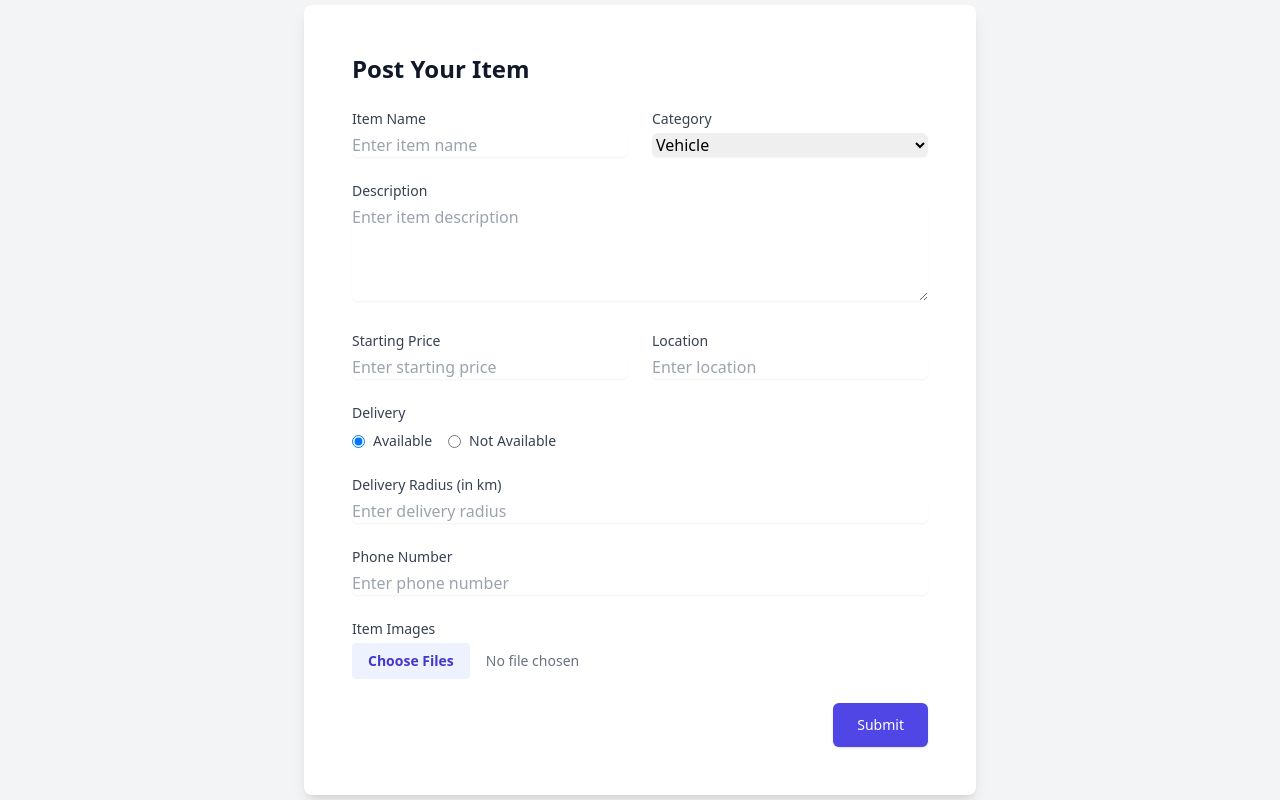
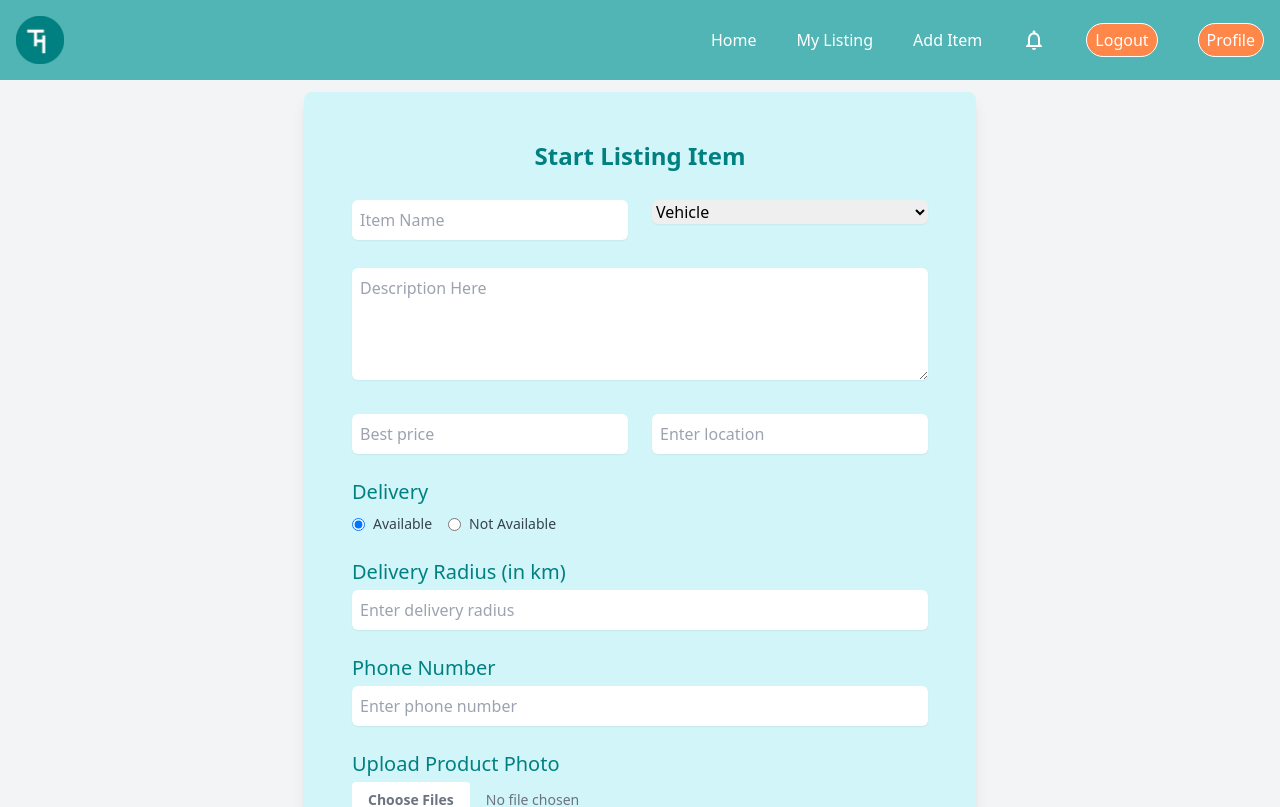
Before and after one commit to Tdanish/BiddingSystem, a React (Vite) app: page /addItem in a window 1280 px wide. Shown: the top 807 px of the page. Built offline with nearby package versions, Linux system fonts and the light colour scheme.

Commit message:
error-in-item-fetching

```diff
--- a/src/components/pages/addItem/AddItem.jsx
+++ b/src/components/pages/addItem/AddItem.jsx
@@ -10,6 +10,8 @@ import Form from "./Form";
 import { useEffect } from "react";
 import { toast } from "react-toastify";
 import STATUS from "../../../../status/status";
+import Navbar from "../../navbar/Navbar";
+import { Footer } from "../../footer/Footer";
 
 const AddItem = () => {
   const { successMessage, errorMessage, status } = useSelector(
@@ -38,7 +40,9 @@ const AddItem = () => {
 
   return (
     <>
+      <Navbar />
       <Form onSubmit={onSubmit} />
+      <Footer />
     </>
   );
 };
--- a/src/components/pages/addItem/Form.jsx
+++ b/src/components/pages/addItem/Form.jsx
@@ -38,6 +38,7 @@ const AddItem = ({ onSubmit }) => {
     for (let i = 0; i < image.length; i++) {
       formdata.append("itemImages", image[i]);
     }
+
     const currentTime = new Date();
     const getCurrentHour = currentTime.getHours();
     if (getCurrentHour >= 9 && getCurrentHour <= 21) {
@@ -47,11 +48,11 @@ const AddItem = ({ onSubmit }) => {
     }
     onSubmit(formdata);
 
-    // Handle form submission here
+    setSubmitted(true); // Update to show submission state
   };
 
   return (
-    <div className="flex items-center justify-center min-h-screen bg-gray-100">
+    <div className="flex items-center justify-center py-3 min-h-screen bg-gray-100">
       <Transition
         show={!submitted}
         enter="transition-opacity duration-700"
@@ -63,35 +64,31 @@ const AddItem = ({ onSubmit }) => {
       >
         <form
           onSubmit={handleSubmit}
-          className="w-full max-w-2xl p-8 mx-4 bg-white rounded-lg shadow-lg md:p-12 space-y-6"
+          className="w-full max-w-2xl p-8 mx-4 bg-[#d2f5f9] rounded-lg shadow-lg md:p-12 space-y-6"
         >
-          <h2 className="text-2xl font-bold text-gray-900">Post Your Item</h2>
+          <h2 className="text-2xl font-bold text-[#008080] text-center">
+            Start Listing Item
+          </h2>
 
           <div className="grid grid-cols-1 gap-6 sm:grid-cols-2">
             <div>
-              <label className="block text-sm font-medium text-gray-700">
-                Item Name
-              </label>
               <input
                 type="text"
                 name="itemName"
                 value={formData.itemName}
                 onChange={handleChange}
-                className="w-full mt-1 border-gray-300 rounded-md shadow-sm focus:ring-indigo-500 focus:border-indigo-500"
-                placeholder="Enter item name"
+                className="w-full mt-1 border-gray-300 rounded-md shadow-sm placeholder-shown:p-2"
+                placeholder="Item Name"
                 required
               />
             </div>
 
             <div>
-              <label className="block text-sm font-medium text-gray-700">
-                Category
-              </label>
               <select
                 name="category"
                 value={formData.category}
                 onChange={handleChange}
-                className="w-full mt-1 border-gray-300 rounded-md shadow-sm focus:ring-indigo-500 focus:border-indigo-500"
+                className="w-full mt-1 border-gray-300 rounded-md shadow-sm placeholder-shown:p-2"
                 required
               >
                 <option value="vehicle">Vehicle</option>
@@ -103,46 +100,38 @@ const AddItem = ({ onSubmit }) => {
           </div>
 
           <div>
-            <label className="block text-sm font-medium text-gray-700">
-              Description
-            </label>
             <textarea
               name="description"
               value={formData.description}
               onChange={handleChange}
-              className="w-full mt-1 border-gray-300 rounded-md shadow-sm focus:ring-indigo-500 focus:border-indigo-500"
+              className="w-full mt-1 border-gray-300 rounded-md shadow-sm placeholder-shown:p-2"
               rows="4"
-              placeholder="Enter item description"
+              placeholder="Description Here"
               required
             />
           </div>
 
           <div className="grid grid-cols-1 gap-6 sm:grid-cols-2">
             <div>
-              <label className="block text-sm font-medium text-gray-700">
-                Starting Price
-              </label>
               <input
                 type="number"
                 name="startingPrice"
                 value={formData.startingPrice}
                 onChange={handleChange}
-                className="w-full mt-1 border-gray-300 rounded-md shadow-sm focus:ring-indigo-500 focus:border-indigo-500"
-                placeholder="Enter starting price"
+                className="w-full mt-1 border-gray-300 rounded-md shadow-sm placeholder-shown:p-2"
+                placeholder="Best price"
                 required
+                style={{ MozAppearance: "textfield" }} // Firefox specific styling
               />
             </div>
 
             <div>
-              <label className="block text-sm font-medium text-gray-700">
-                Location
-              </label>
               <input
                 type="text"
                 name="location"
                 value={formData.location}
                 onChange={handleChange}
-                className="w-full mt-1 border-gray-300 rounded-md shadow-sm focus:ring-indigo-500 focus:border-indigo-500"
+                className="w-full mt-1 border-gray-300 rounded-md shadow-sm placeholder-shown:p-2"
                 placeholder="Enter location"
                 required
               />
@@ -150,7 +139,7 @@ const AddItem = ({ onSubmit }) => {
           </div>
 
           <div>
-            <label className="block text-sm font-medium text-gray-700">
+            <label className="block text-xl font-medium text-[#008080]">
               Delivery
             </label>
             <div className="flex items-center mt-2 space-x-4">
@@ -161,7 +150,7 @@ const AddItem = ({ onSubmit }) => {
                   value="available"
                   checked={formData.delivery === "available"}
                   onChange={handleChange}
-                  className="text-indigo-600 border-gray-300 focus:ring-indigo-500"
+                  className="border-gray-300 text-[#ff8749]" // Change color to match submit button
                   required
                 />
                 <span className="ml-2">Available</span>
@@ -173,7 +162,7 @@ const AddItem = ({ onSubmit }) => {
                   value="not-available"
                   checked={formData.delivery === "not-available"}
                   onChange={handleChange}
-                  className="text-indigo-600 border-gray-300 focus:ring-indigo-500"
+                  className="border-gray-300 text-[#ff8749]" // Change color to match submit button
                   required
                 />
                 <span className="ml-2">Not Available</span>
@@ -183,7 +172,7 @@ const AddItem = ({ onSubmit }) => {
 
           {formData.delivery === "available" && (
             <div>
-              <label className="block text-sm font-medium text-gray-700">
+              <label className="block text-xl font-medium text-[#008080]">
                 Delivery Radius (in km)
               </label>
               <input
@@ -191,14 +180,15 @@ const AddItem = ({ onSubmit }) => {
                 name="deliveryRadius"
                 value={formData.deliveryRadius}
                 onChange={handleChange}
-                className="w-full mt-1 border-gray-300 rounded-md shadow-sm focus:ring-indigo-500 focus:border-indigo-500"
+                className="w-full mt-1 border-gray-300 rounded-md shadow-sm  placeholder-shown:p-2"
                 placeholder="Enter delivery radius"
+                style={{ MozAppearance: "textfield" }} // Firefox specific styling
               />
             </div>
           )}
 
           <div>
-            <label className="block text-sm font-medium text-gray-700">
+            <label className="block text-xl font-medium text-[#008080]">
               Phone Number
             </label>
             <input
@@ -206,29 +196,29 @@ const AddItem = ({ onSubmit }) => {
               name="phoneNumber"
               value={formData.phoneNumber}
               onChange={handleChange}
-              className="w-full mt-1 border-gray-300 rounded-md shadow-sm focus:ring-indigo-500 focus:border-indigo-500"
+              className="w-full mt-1 border-gray-300 rounded-md shadow-sm placeholder-shown:p-2"
               placeholder="Enter phone number"
               required
             />
           </div>
 
           <div>
-            <label className="block text-sm font-medium text-gray-700">
-              Item Images
+            <label className="block text-xl font-medium text-[#008080]">
+              Upload Product Photo
             </label>
             <input
               type="file"
               name="itemImages"
               onChange={handleFileChange}
               multiple
-              className="block w-full mt-1 text-sm text-gray-500 file:mr-4 file:py-2 file:px-4 file:rounded file:border-0 file:text-sm file:font-semibold file:bg-indigo-50 file:text-indigo-700 hover:file:bg-indigo-100"
+              className="block w-full mt-1 text-sm text-gray-500 file:mr-4 file:py-2 file:px-4 file:rounded file:border-0 file:text-sm file:font-semibold file:bg-white file:text-gray-500"
             />
           </div>
 
-          <div className="text-right">
+          <div className="text-center">
             <button
               type="submit"
-              className="px-6 py-3 text-sm font-medium text-white bg-indigo-600 rounded-md shadow hover:bg-indigo-700 focus:outline-none focus:ring-2 focus:ring-offset-2 focus:ring-indigo-500"
+              className="px-6 py-3 text-sm font-medium text-white bg-[#ff8749] border border-white rounded-md hover:bg-[#f6651a]"
             >
               Submit
             </button>
--- a/src/http/axiosInstance.js
+++ b/src/http/axiosInstance.js
@@ -1,7 +1,7 @@
 import axios from "axios";
 
 const API = axios.create({
-  baseURL: "https://72b9-2407-5200-400-4770-9a6-2f66-1f62-705c.ngrok-free.app/",
+  baseURL: "https://9918-2407-5200-405-d44f-d70-431b-bbd0-cb10.ngrok-free.app/",
   headers: { "Content-Type": "application/json", Accept: "application/json" },
 });
 
```
Also changed, not shown: store/itemSlice.js (+46 -45 lines).
